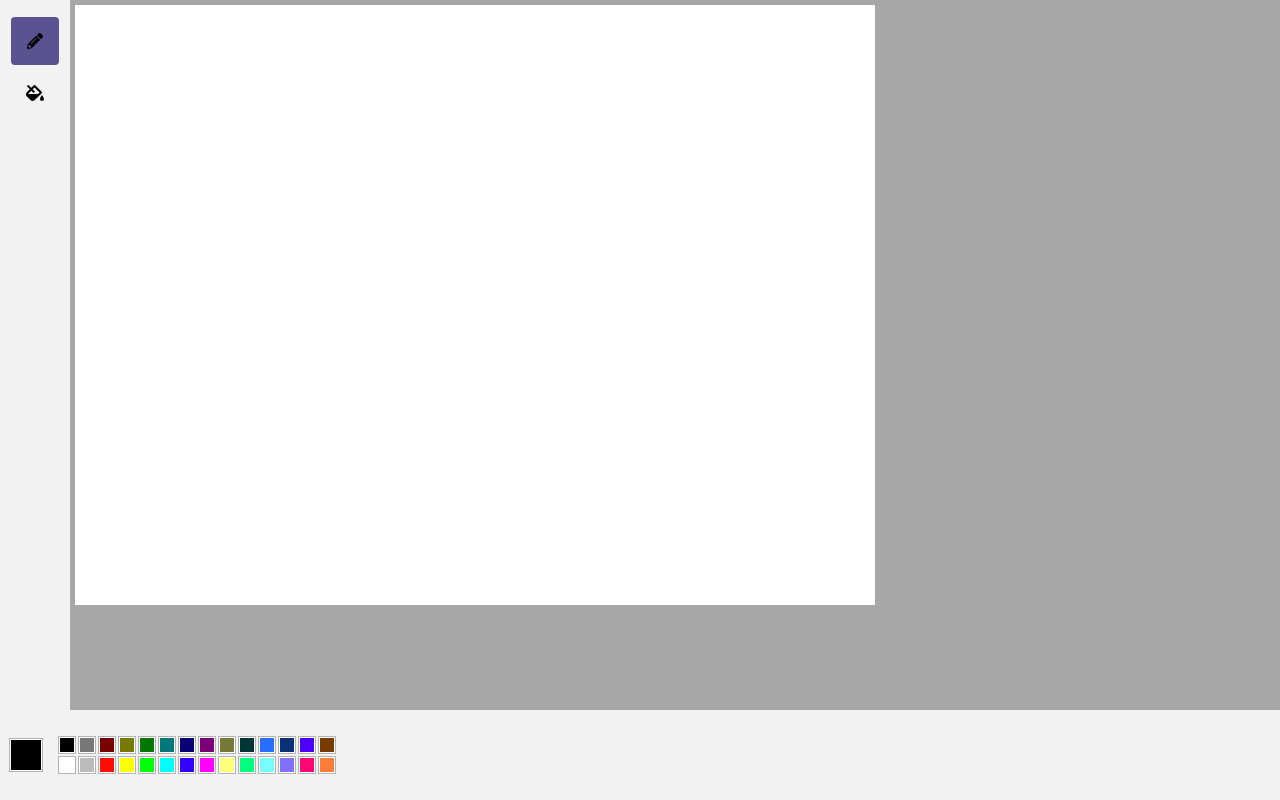
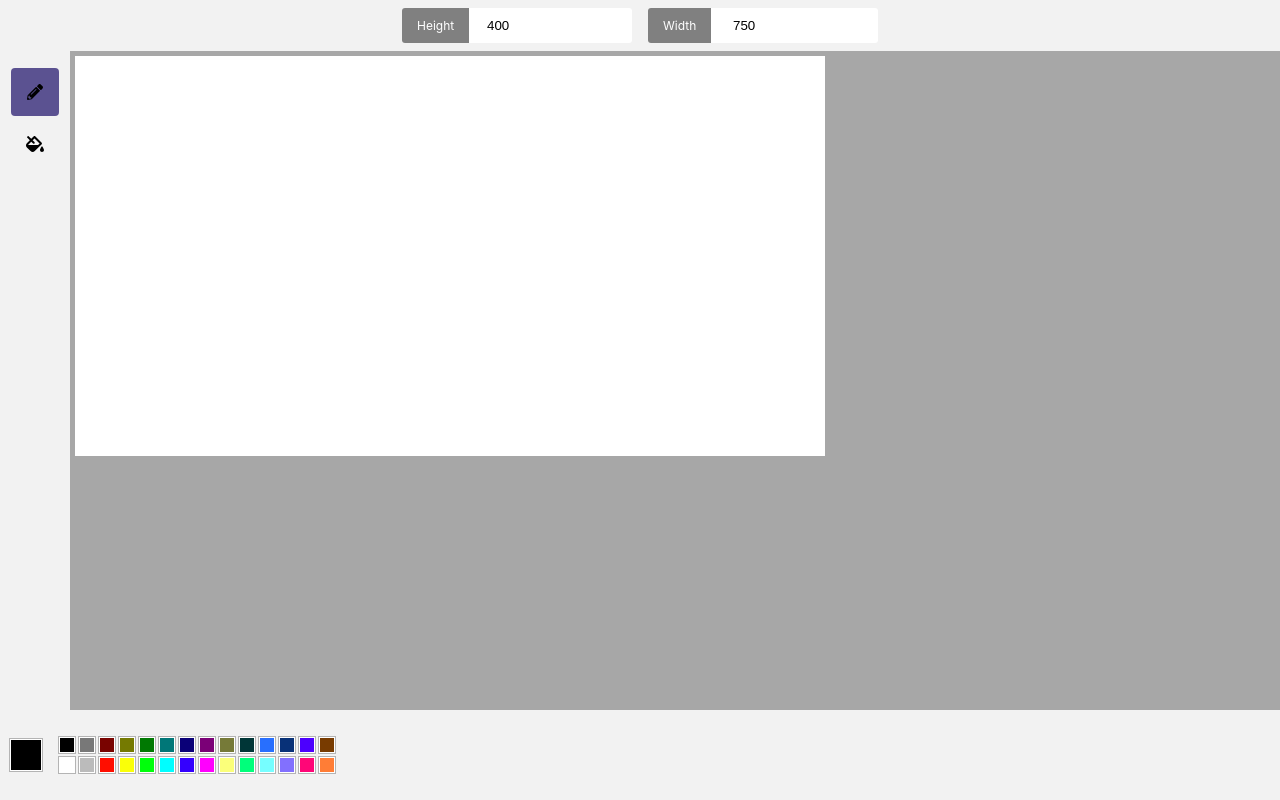
Before and after one commit to ShivamSabbarwal/react-ms-paint, a React (Create React App) app: page / in a window 1280 px wide. Built offline with nearby package versions, Linux system fonts and the light colour scheme.

Commit message:
added canvas size change functionality

```diff
--- a/src/App.js
+++ b/src/App.js
@@ -8,15 +8,7 @@ const defaultTool = "Pencil";
 
 const toolbarItems = [
   { name: "Pencil", icon: "pencil-alt" },
-  // { name: "Line", icon: "grip-lines" },
-  // { name: "Brush", icon: "paint-brush" },
   { name: "Fill", icon: "fill-drip" }
-  // { name: "Text", icon: "font" },
-  // { name: "Rectangle", icon: "square" },
-  // { name: "Circle", icon: "circle" },
-  // { name: "Erase", icon: "eraser" },
-  // { name: "Picker", icon: "eye-dropper" },
-  // { name: "Palette", icon: "palette" }
 ];
 
 class App extends Component {
@@ -47,7 +39,10 @@ class App extends Component {
           activeItem={this.state.selectedItem}
           handleClick={this.changeTool}
           color={this.state.color}
+          canvasHeight={this.state.canvasHeight}
+          canvasWidth={this.state.canvasWidth}
         />
+
         <ColorPanel
           selectedColor={this.state.color}
           handleClick={this.changeColor}
--- a/src/components/Canvas.js
+++ b/src/components/Canvas.js
@@ -1,4 +1,4 @@
-import React, { Component } from "react";
+import React, { Component, Fragment } from "react";
 
 import Toolbox from "./Toolbar";
 
@@ -11,8 +11,8 @@ class Canvas extends Component {
       offsetY: 0,
       startX: 0,
       startY: 0,
-      width: 800,
-      height: 600
+      width: 750,
+      height: 400
     };
     this.handleMouseDown = this.handleMouseDown.bind(this);
     this.handleMouseMove = this.handleMouseMove.bind(this);
@@ -21,6 +21,8 @@ class Canvas extends Component {
     this.canvasOverlayRef = React.createRef();
     this.ctx = null;
     this.overlayCtx = null;
+    this.handleHeightChange = this.handleHeightChange.bind(this);
+    this.handleWidthChange = this.handleWidthChange.bind(this);
   }
 
   componentDidMount() {
@@ -67,70 +69,62 @@ class Canvas extends Component {
 
   handleMouseMove(e) {
     let ctx = this.ctx;
-    let ctxOverlay = this.ctxOverlay;
 
     if (this.state.isDrawing) {
-      if (
-        this.props.activeItem === "Pencil"
-        // || this.props.activeItem === "Brush"
-      ) {
+      if (this.props.activeItem === "Pencil") {
         ctx.lineTo(
           e.clientX - this.state.offsetX,
           e.clientY - this.state.offsetY
         );
         ctx.stroke();
       }
-      // if (this.props.activeItem === "Line") {
-      //   ctxOverlay.clearRect(0, 0, this.state.width, this.state.height);
-      //   ctxOverlay.beginPath();
-      //   ctxOverlay.moveTo(this.state.startX, this.state.startY);
-      //   ctxOverlay.lineTo(
-      //     e.clientX - this.state.offsetX,
-      //     e.clientY - this.state.offsetY
-      //   );
-      //   ctxOverlay.stroke();
-      //   ctxOverlay.closePath();
-      // }
-      // if (this.props.activeItem === "Rectangle") {
-      //   ctxOverlay.clearRect(0, 0, this.state.width, this.state.height);
-      //   let width = e.clientX - this.state.offsetX - this.state.startX;
-      //   let height = e.clientY - this.state.offsetY - this.state.startY;
-      //   ctxOverlay.strokeRect(
-      //     this.state.startX,
-      //     this.state.startY,
-      //     width,
-      //     height
-      //   );
-      // }
     }
   }
 
   handleMouseUp(e) {
     let ctx = this.ctx;
-
-    // if (this.props.activeItem === "Line") {
-    //   this.ctxOverlay.clearRect(0, 0, this.state.width, this.state.height);
-    //   ctx.moveTo(this.state.startX, this.state.startY);
-    //   ctx.lineTo(
-    //     e.clientX - this.state.offsetX,
-    //     e.clientY - this.state.offsetY
-    //   );
-    //   ctx.stroke();
-    // }
-
-    // if (this.props.activeItem === "Rectangle") {
-    //   let width = e.clientX - this.state.offsetX - this.state.startX;
-    //   let height = e.clientY - this.state.offsetY - this.state.startY;
-    //   this.ctxOverlay.clearRect(0, 0, this.state.width, this.state.height);
-    //   ctx.strokeRect(this.state.startX, this.state.startY, width, height);
-    // }
-
     ctx.closePath();
     this.setState({ isDrawing: false });
   }
 
+  handleHeightChange(event) {
+    this.setState({ height: event.target.value });
+  }
+
+  handleWidthChange(event) {
+    this.setState({ width: event.target.value });
+  }
+
   render() {
     return (
+      <Fragment>
+        <form>
+          <div className="row">
+            <div class="col">
+              <input
+                className="input"
+                type="number"
+                min="10"
+                value={this.state.height}
+                onChange={this.handleHeightChange}
+                required
+              />
+              <label>Height</label>
+            </div>
+            <div class="col">
+              <input
+                className="input"
+                type="number"
+                min="10"
+                value={this.state.width}
+                onChange={this.handleWidthChange}
+                required
+              />
+              <label for="canvas-width">Width</label>
+              <span class="underline"></span>
+            </div>
+          </div>
+        </form>
         <div className="container">
           <Toolbox
             items={this.props.items}
@@ -155,6 +149,7 @@ class Canvas extends Component {
             />
           </div>
         </div>
+      </Fragment>
     );
   }
 }
--- a/src/components/ColorPicker.js
+++ b/src/components/ColorPicker.js
@@ -57,12 +57,18 @@ const Color = props => {
 class ColorPicker extends Component {
   constructor(props) {
     super(props);
+    this.state = {
+      canvasHeight: 800,
+      canvasWidth: 600
+    };
     this.handleClick = this.handleClick.bind(this);
   }
 
   handleClick(event) {
     this.props.handleClick(event);
   }
+
+
 
   render() {
     const colorItems = colors.map(color => (
@@ -73,6 +79,7 @@ class ColorPicker extends Component {
       <div style={{ display: "flex", alignItems: "center" }}>
         <SelectedColor color={this.props.selectedColor} />
         <div className="color-panel">{colorItems}</div>
+
       </div>
     );
   }
--- a/src/styles/canvas.scss
+++ b/src/styles/canvas.scss
@@ -7,7 +7,7 @@
 .canvas {
   flex: 1;
   padding: 5px;
-  background-color: rgb(167, 167, 167);
+  background-color: #a7a7a7;
 
   .canvas-actual {
     cursor: crosshair;
@@ -20,3 +20,48 @@
     pointer-events: none;
   }
 }
+input::-webkit-outer-spin-button,
+input::-webkit-inner-spin-button {
+  -webkit-appearance: none;
+  margin: 0; /* <-- Apparently some margin are still there even though it's hidden */
+}
+
+input {
+  -moz-appearance: textfield; /* Firefox */
+}
+
+.row {
+  max-width: 800px;
+  margin: 0 auto;
+  color: #fff;
+  text-align: center;
+
+  .col {
+    position: relative;
+    display: inline-block;
+    margin: 8px;
+  }
+}
+.input {
+  display: inline-block;
+  width: 215px;
+  padding: 10px 0 10px 15px;
+  font-weight: 400;
+  background: white;
+  border: 0;
+  border-radius: 3px;
+  text-indent: 70px;
+
+  + label {
+    display: inline-block;
+    position: absolute;
+    transform: translateX(0);
+    top: 0;
+    left: 0;
+    padding: 10px 15px;
+    border-top-left-radius: 3px;
+    border-bottom-left-radius: 3px;
+    overflow: hidden;
+      background: gray;
+  }
+}
```
Also changed, not shown: screenshot.png, 1 other file (tests, documents, lock files or other folders). Lines whose indentation alone changed are shown as unchanged.
